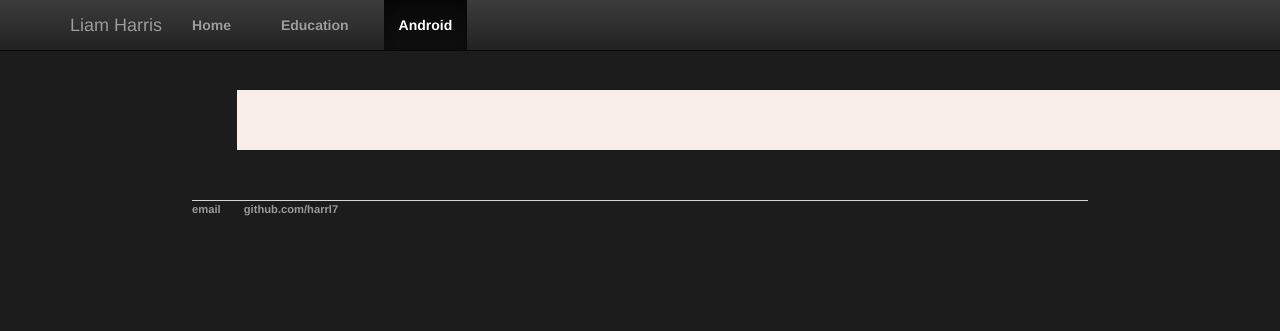
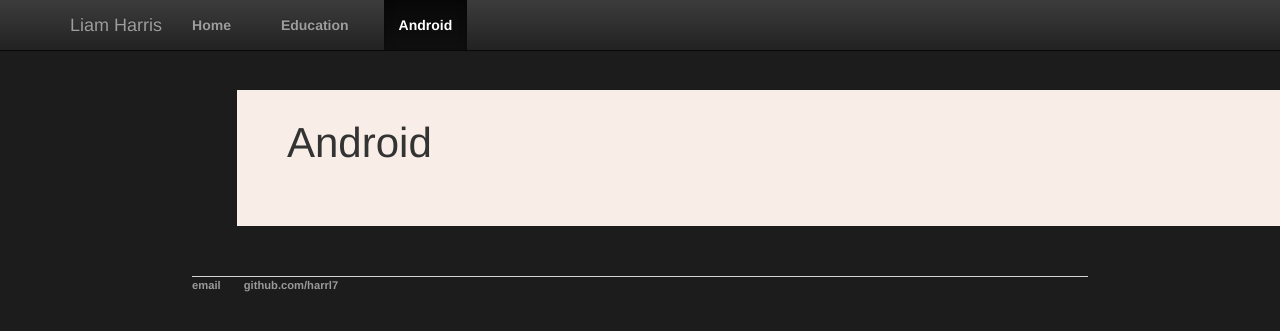
Before and after one commit to harrl7/harrl7.github.io, a Jekyll site: the page built from android/index.html, in a window 1280 px wide. Shown: the top 331 px of the page. Built offline with Jekyll 4.4.1, drawn with Linux system fonts in a browser that asks for light colours.

Commit message:
Update index.html

```diff
--- a/android/index.html
+++ b/android/index.html
@@ -4,4 +4,6 @@ title: Project 1
 ---
 <div class="content">
 
+	<h1>Android</h1>
+
 </div><!-- /.blurb -->
```
